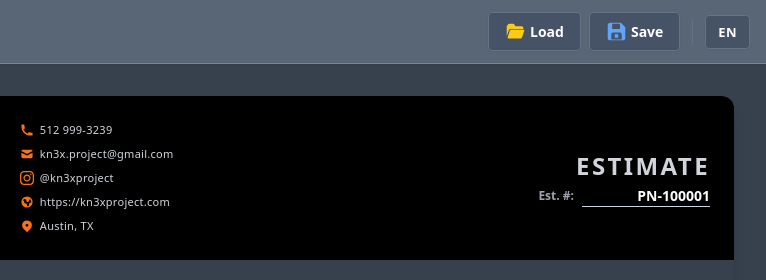
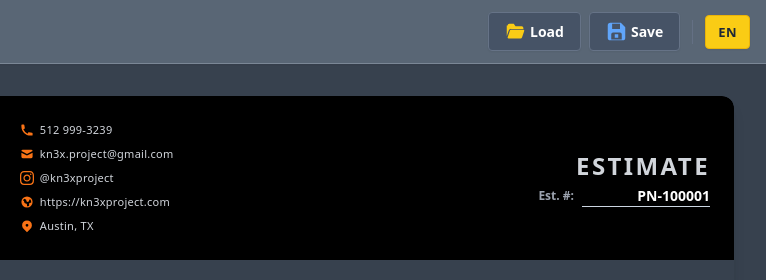
Before and after one commit to eknuth2024/KN3X-ESTIMATE, a website: page index.html in a window 1280 px wide. Shown: the top 280 px of the page, 514-1280 px from the left. Drawn offline with nearby package versions, Linux system fonts and the light colour scheme; no server answers.

Commit message:
Make language button yellow

```diff
--- a/index.html
+++ b/index.html
@@ -474,6 +474,10 @@
     #estimateContainer:not(.pdf-export) #fechaActual::-webkit-datetime-edit {
         display:block; min-width:0; max-width:100%; padding:0;
     }
+}
+@media screen {
+ #topHeader #langBtn {background:#facc15 !important;color:#1f2937 !important;border-color:#eab308 !important;}
+ #topHeader #langBtn:hover {background:#fde047 !important;}
 }
 </style>
 
```
